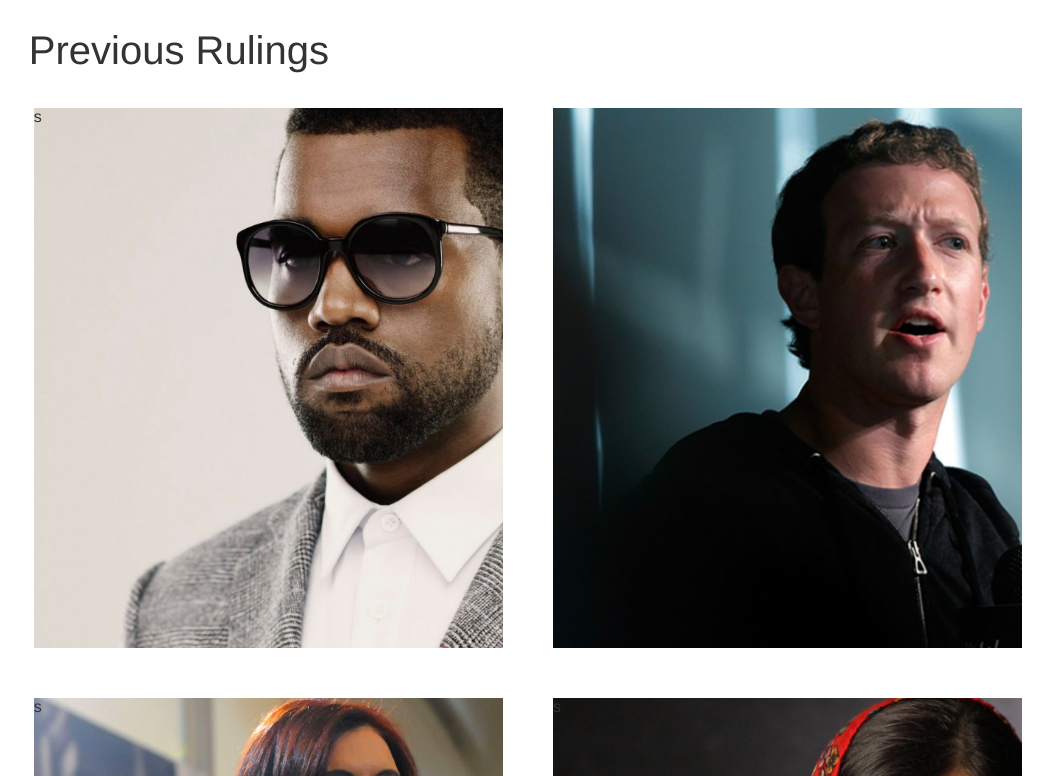
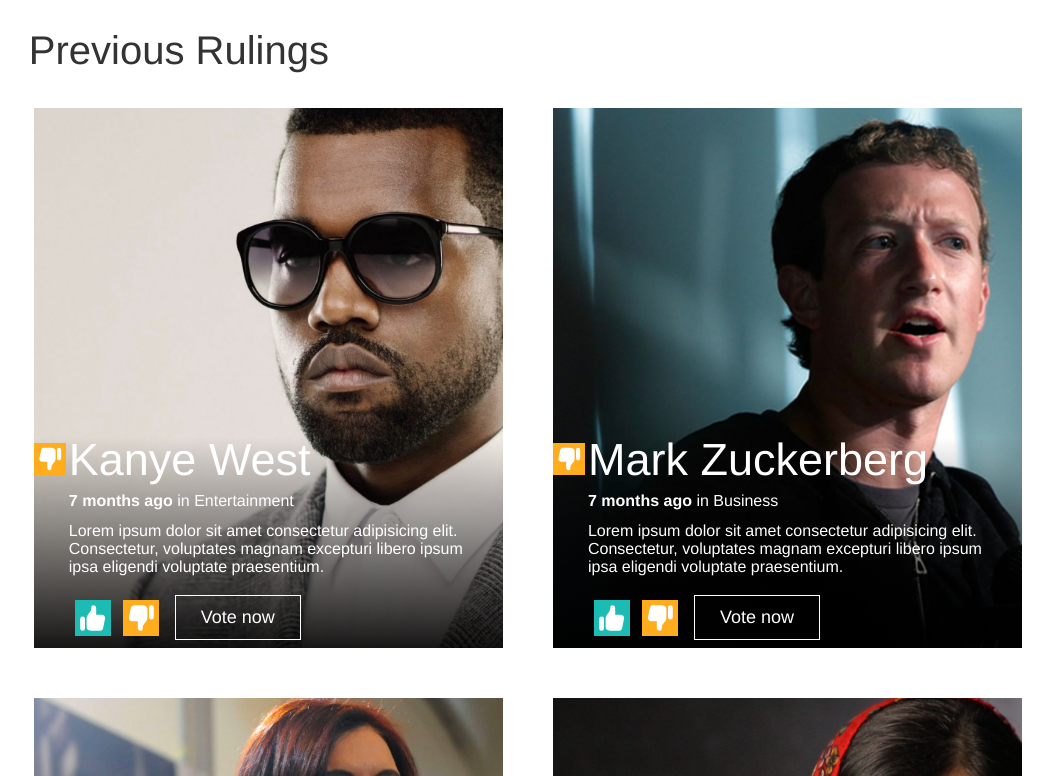
Before and after one commit to dguerrac/thumbs-test, a React (Create React App) app: page / in a window 1280 px wide. Shown: the part 984-1760 px from the top of the page, without its empty margins (112-1165 px from the left). Built offline with nearby package versions, Linux system fonts and the light colour scheme.

Commit message:
content and buttons in character

```diff
--- a/src/components/Button/Button.scss
+++ b/src/components/Button/Button.scss
@@ -1,9 +1,10 @@
 .button {
-  padding: 10px 25px;
+  padding: 0 25px;
   background: transparent;
   font-size: 18px;
   font-weight: 400;
   &--vote {
+    height: 45px;
     color: #fff;
     border: 1px solid #fff;
     transition: background 0.25s;
--- a/src/components/Character/Character.jsx
+++ b/src/components/Character/Character.jsx
@@ -1,4 +1,8 @@
 import React from 'react';
+import Thumb from '../Thumb/Thumb';
+import Button from '../Button/Button';
+import { HiThumbUp, HiThumbDown } from 'react-icons/hi';
+
 import './Character.scss';
 
 const Character = ({character}) => {
@@ -12,9 +16,34 @@
 		thumbsUp,
 	} = { ...character };
 
+	const thumbs = [ HiThumbUp, HiThumbDown ];
+
+	const getDate = startDate => ((new Date().getMonth() + 1) - (new Date(startDate).getMonth() + 1));
+
   return (
     <section className={'character-container'} style={{backgroundImage: `url('${imageUrl}')`}}>
-    	s
+    	<div className={'character-container__content'}>
+    		<div className={'title'}>
+    			<div><Thumb Thumb={HiThumbDown}/></div>
+    			<h2>{name}</h2>
+    		</div>
+    		<div className={'body'}>
+    			<p><b>{getDate(startDate)} months ago</b>{' '}in{' '}{category}</p>
+    			<p>{description}</p>
+    			<div className={'body__vote'}>
+    				{thumbs.map((thumb, index) => {
+    					return (
+    						<button key={index} className={`body__vote_thumbs body__vote_thumbs--${index}`}>
+    							<Thumb Thumb={thumb}/>
+    						</button>
+    					)
+    				})}
+    				<Button category={'vote'} className={'button-vote'}>
+    					Vote now
+    				</Button>
+    			</div>
+    		</div>
+    	</div>
     </section>
   )
 }
--- a/src/components/Character/Character.scss
+++ b/src/components/Character/Character.scss
@@ -1,4 +1,5 @@
 .character-container {
+	position: relative;
 	background-size: cover;
 	background-position: center;
 	flex: 0 1 47%;
@@ -9,4 +10,72 @@
 		width: 100%;
 		margin: 10px 0;
 	}
+	&__content {
+		position: absolute;
+    background-image: linear-gradient(180deg,transparent,rgba(0,0,0,.9));
+    bottom: 0;
+    width: 100%;
+    padding: 0 35px;
+    z-index: 1;
+    .title {
+    	display: flex;
+    	align-items: center;
+    	div {
+    		position: absolute;
+    		left: 0;
+    		display: flex;
+    		justify-content: center;
+    		align-items: center;
+    		width: 32px;
+    		height: 32px;
+    		padding: 2px;
+    		margin-top: -10px;
+    		font-size: 32px;
+    		color: #fff;
+    		background-color: rgb(255, 172, 29);
+    	}
+    	h2 {
+    		font-size: 45px;
+		    line-height: 45px;
+		    font-weight: 400;
+		    color: #fff;
+    	}
+    }
+    .body {
+    	p {
+    		color: #fff;
+    		font-size: 16px;
+    		margin-bottom: 12px;
+    	}
+    	&__vote {
+    		display: flex;
+    		align-items: center;
+    		color: #fff;
+    		&_thumbs {
+    			display: flex;
+    			justify-content: center;
+    			align-items: center;
+    			font-size: 32px;
+    			width: 36px;
+    			height: 36px;
+    			border: 2px solid transparent;
+    			margin: 12px 6px;
+    			cursor: pointer;
+    			color: inherit;
+    			&:hover {
+    			  outline: 2px solid #fff;
+    			}
+    			&--0 {
+    				background-color: rgb(28, 187, 180);
+    			}
+    			&--1 {
+    				background-color: rgb(255, 172, 29);
+    			}
+    		}
+    		.button-vote {
+    			margin-left: 10px;
+    		}
+    	}
+    }
+	}
 }
```
